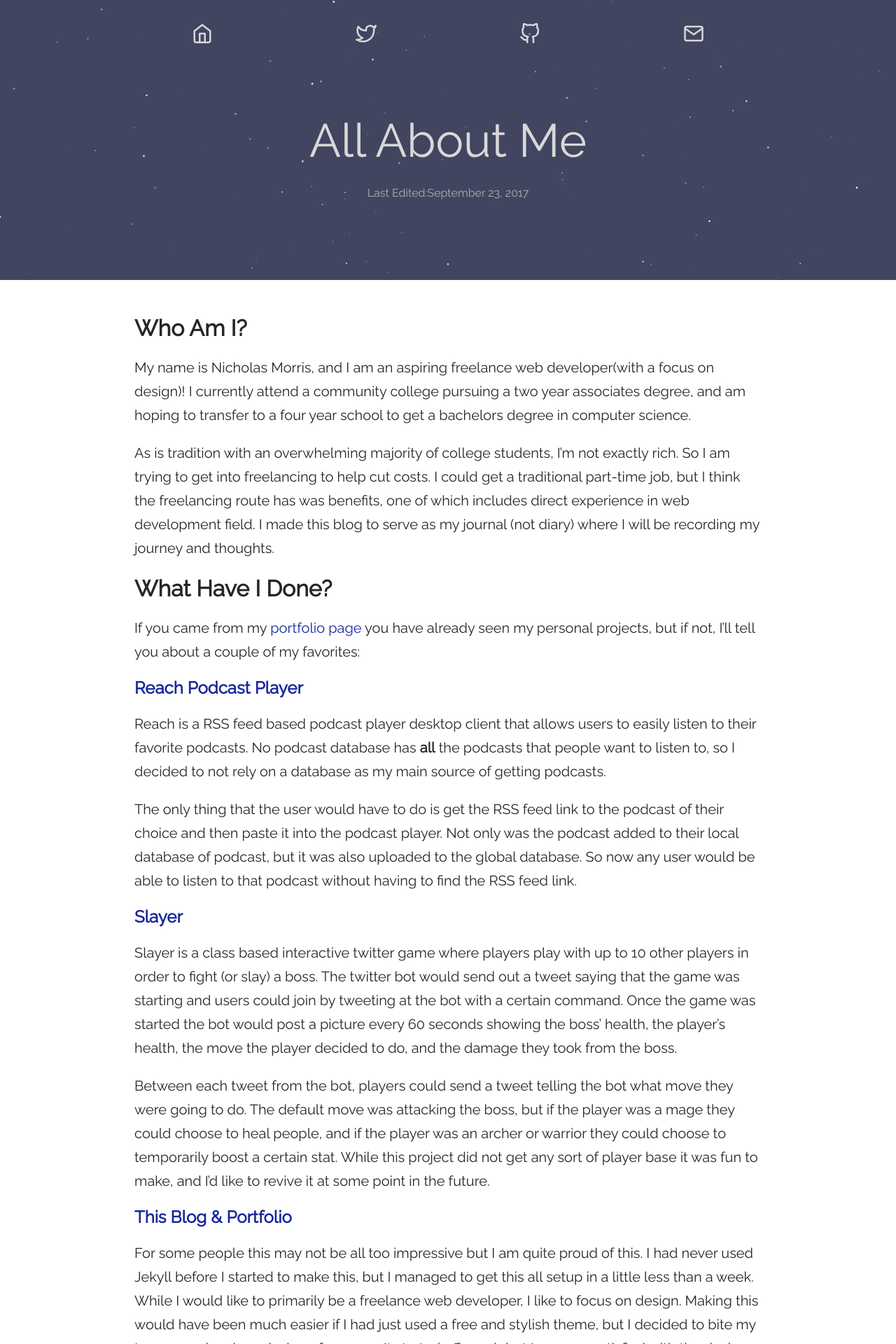
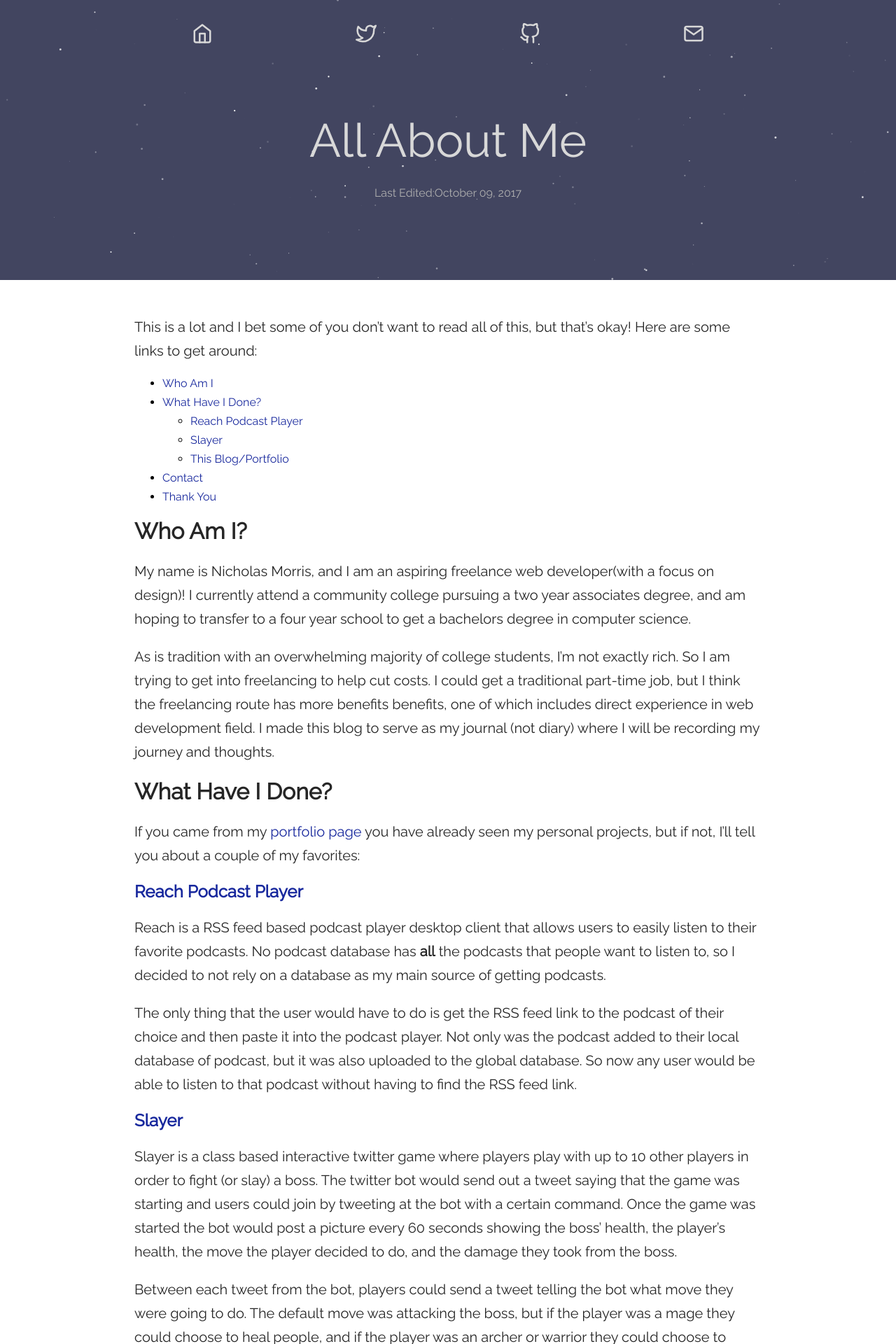
Before and after one commit to SolarFloss/blog, a Jekyll site: the page built from _posts/2017-09-23-about-me.md, in a window 1280 px wide. Shown: the top 1920 px of the page at 70% size. Built offline with Jekyll 4.4.1, drawn with Linux system fonts in a browser that asks for light colours.

Commit message:
Fixed typos. Added scroll button

```diff
--- a/_includes/footer.html
+++ b/_includes/footer.html
@@ -13,6 +13,7 @@
 <script src="https://unpkg.com/feather-icons/dist/feather.min.js"></script>
 <script src="https://cdn.jsdelivr.net/particles.js/2.0.0/particles.min.js"></script>
 <script src="{{site.baseurl}}/scripts/particle.js"></script>
+<script src="{{site.baseurl}}/scripts/scroll.js"></script>
 <script>
     feather.replace()
 </script>
--- /dev/null
+++ b/_includes/top-button.html
@@ -0,0 +1,3 @@
+<div class="top-button-wrapper">
+    <button class="invisible" id="top-button"><i class="icon rss" data-feather="chevron-up"></i></button>
+</div>
--- a/_layouts/default.html
+++ b/_layouts/default.html
@@ -2,5 +2,6 @@
     {% include head.html %}
     {% include header.html %}
     {{content}}
+    {% include top-button.html %}
     {% include footer.html %}
 </html>
--- a/_posts/2017-09-23-about-me.md
+++ b/_posts/2017-09-23-about-me.md
@@ -3,25 +3,34 @@
 title:  "All About Me"
 categories: jekyll update
 permalink: /all-about-me/
-edited: 2017-09-23 09:31:37 -0400
+edited: 2017-10-09 09:31:37 -0400
 published: true
 ---
+This is a lot and I bet some of you don't want to read all of this, but that's okay! Here are some links to get around:
+* [Who Am I](#who)
+* [What Have I Done?](#what)
+    * [Reach Podcast Player](#reach)
+    * [Slayer](#slayer)
+    * [This Blog/Portfolio](#blog)
+* [Contact](#contact)
+* [Thank You](#thankyou)
 
-# Who Am I?
+
+# Who Am I? {#who}
 My name is Nicholas Morris, and I am an aspiring freelance web developer(with a focus on design)! I currently attend a community college
 pursuing a two year associates degree, and am hoping to transfer to a four year school to get a bachelors degree
 in computer science.
 
 As is tradition with an overwhelming majority of college students, I'm not exactly rich. So I am trying to get into
-freelancing to help cut costs. I could get a traditional part-time job, but I think the freelancing route has was benefits, one of
+freelancing to help cut costs. I could get a traditional part-time job, but I think the freelancing route has more benefits benefits, one of
 which includes direct experience in web development field. I made this blog to serve as my journal (not diary) where
 I will be recording my journey and thoughts.
 
-# What Have I Done?
+# What Have I Done? {#what}
 If you came from my [portfolio page][portfolio-page] you have already seen my personal projects, but if not, I'll tell you about
 a couple of my favorites:
 
-## [Reach Podcast Player][reach]
+## [Reach Podcast Player][reach] {#reach}
 Reach is a RSS feed based podcast player desktop client that allows users to easily listen to their favorite podcasts.
 No podcast database has **all** the podcasts that people want to listen to, so I decided to not rely on a database as my main
 source of getting podcasts.
@@ -30,7 +39,7 @@
 the podcast player. Not only was the podcast added to their local database of podcast, but it was also uploaded to the global
 database. So now any user would be able to listen to that podcast without having to find the RSS feed link.
 
-## [Slayer][slayer]
+## [Slayer][slayer] {#slayer}
 Slayer is a class based interactive twitter game where players play with up to 10 other players in order to fight (or slay) a boss. The
 twitter bot would send out a tweet saying that the game was starting and users could join by tweeting at the bot with a certain command.
 Once the game was started the bot would post a picture every 60 seconds showing the boss' health, the player's health, the move the
@@ -42,7 +51,7 @@
 some point in the future.
 
 
-## [This Blog & Portfolio][portfolio-page]
+## [This Blog & Portfolio][portfolio-page] {#blog}
 For some people this may not be all too impressive but I am quite proud of this. I had never used Jekyll before I started to make
 this, but I managed to get this all setup in a little less than a week. While I would like to primarily be a freelance web developer, I
 like to focus on design. Making this would have been much easier if I had just used a free and stylish theme, but I decided to bite my tounge
@@ -51,7 +60,7 @@
 
 
 
-# Contact
+# Contact {#contact}
 Feel free to shoot me a message whether you want to get in contact with me to ask a question, or if you want to work on something! Although I
 am busy with school and a part-time job, I'm always (okay most of the time) down to work on a project. I'd prefer work/jobs that would put my
 web development skills to good use, but I'm always willing to learn something new! My social media links are at the bottom and top of the page, but in case something has gone terribly wrong, here they are again:
--- a/css/main.css
+++ b/css/main.css
@@ -118,6 +118,11 @@
   .single-post-wrapper a {
     color: #18289D;
     text-decoration: none; }
+  .single-post-wrapper li {
+    font-size: 12pt;
+    margin-bottom: .5em; }
+    .single-post-wrapper li ul {
+      margin-top: .5em; }
   .single-post-wrapper p {
     line-height: 1.7em;
     font-size: 15pt;
@@ -184,6 +189,26 @@
       color: #cc181e; }
     .footer-wrapper .media-icons .rss:hover {
       color: #f26522; }
+
+.top-button-wrapper button {
+  position: fixed;
+  bottom: 10px;
+  right: 10px;
+  width: 35px;
+  height: 35px;
+  color: white;
+  border: none;
+  z-index: 2;
+  transition: all ease 0.5s;
+  outline: none; }
+  .top-button-wrapper button:hover {
+    background-color: black !important; }
+  .top-button-wrapper button:active {
+    transform: translateY(5px); }
+  .top-button-wrapper button.invisible {
+    background-color: rgba(66, 69, 96, 0); }
+  .top-button-wrapper button.visible {
+    background-color: rgba(66, 69, 96, 0.5); }
 
 @media (max-width: 1200px) {
   .icons-wrapper {
--- /dev/null
+++ b/scripts/scroll.js
@@ -0,0 +1,15 @@
+window.onscroll = function(){
+    if(document.body.scrollTop > 100 || document.documentElement.scrollTop > 100){
+        document.getElementById("top-button").classList.remove("invisible");
+        document.getElementById("top-button").classList.add("visible");
+    }else{
+        document.getElementById("top-button").classList.add("invisible");
+        document.getElementById("top-button").classList.remove("visible");
+    }
+};
+
+
+document.getElementById("top-button").onclick = function(){
+    document.body.scrollTop = 0; // For Chrome, Safari and Opera
+    document.documentElement.scrollTop = 0; // For IE and Firefox
+}
```
Also changed, not shown: other parts of _posts/2017-09-23-about-me.md (+1 -1 lines), _posts/2017-09-27-freelancing.md (+6 -6 lines), _sass/main.scss (+44 -0 lines), 2 other files.
